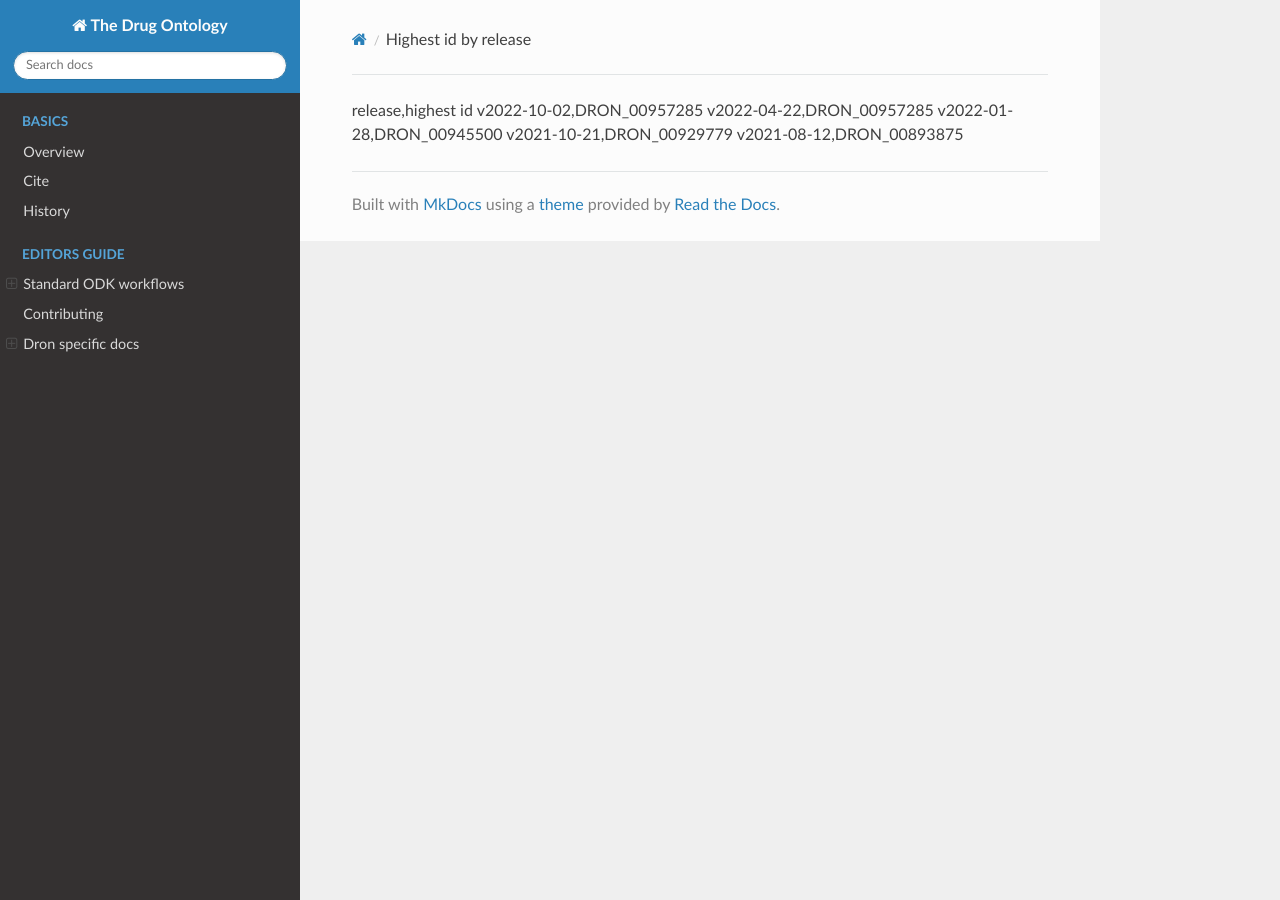
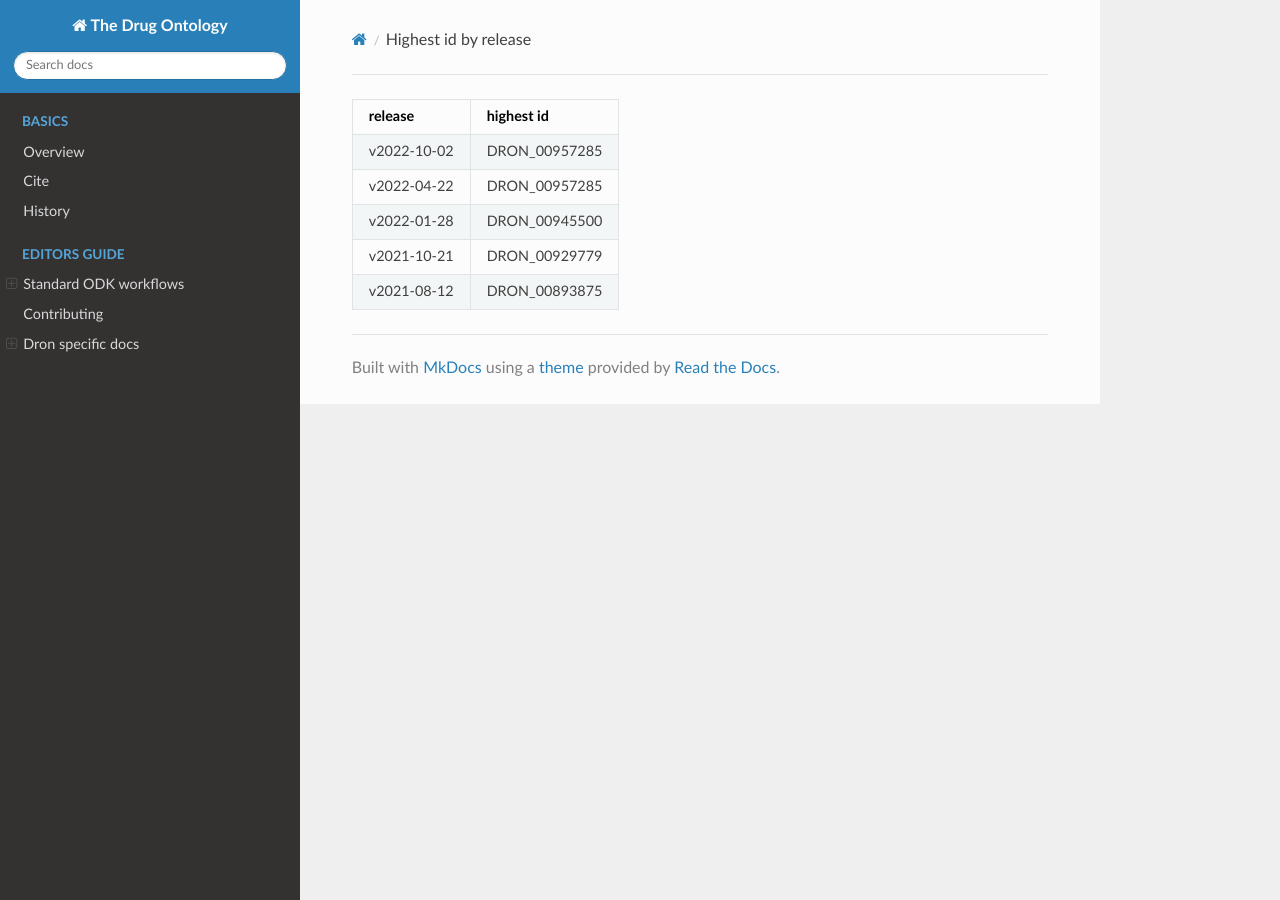
Before and after one commit to mcwdsi/dron, an MkDocs documentation site: the page built from docs/highest-id-by-release.md, in a window 1280 px wide. Built offline with MkDocs 1.6.1, drawn with Linux system fonts in a browser that asks for light colours; nearby versions of some CDN libraries.

```diff
--- a/docs/highest-id-by-release.md
+++ b/docs/highest-id-by-release.md
@@ -1,6 +1,7 @@
-release,highest id
-v2022-10-02,DRON_00957285
-v2022-04-22,DRON_00957285
-v2022-01-28,DRON_00945500
-v2021-10-21,DRON_00929779
-v2021-08-12,DRON_00893875
+| release | highest id |
+| --- | --- |
+| v2022-10-02 | DRON_00957285 |
+| v2022-04-22 | DRON_00957285 |
+| v2022-01-28 | DRON_00945500 |
+| v2021-10-21 | DRON_00929779 |
+| v2021-08-12 | DRON_00893875 |
```
